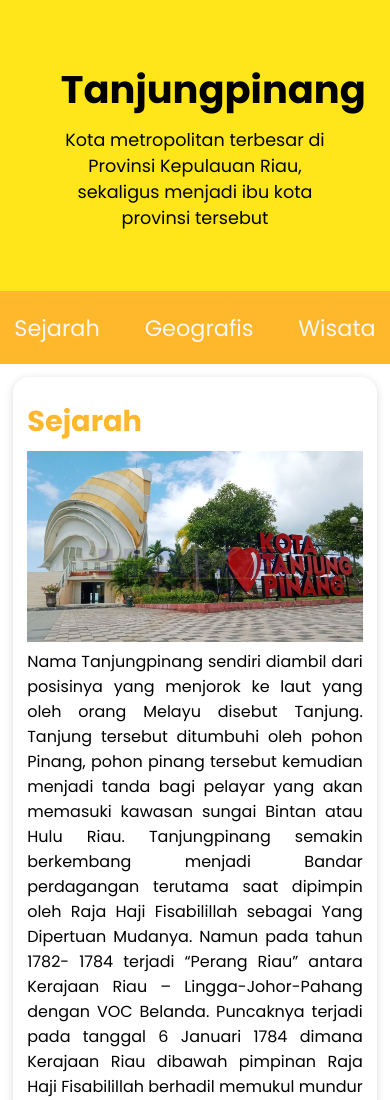
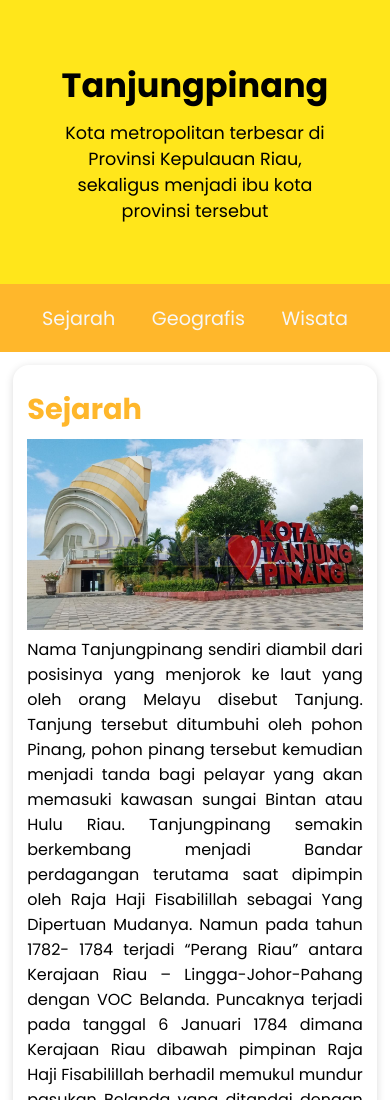
Before and after one commit to MasApis/Profile-Tanjungpinang, a plain HTML site: page index.html in a window 390 px wide. Shown: the top 1100 px of the page. Drawn offline with Linux system fonts and the light colour scheme.

Commit message:
perubahan pada area header untuk ukuran mobile

```diff
--- a/assets/css/style.css
+++ b/assets/css/style.css
@@ -111,9 +111,10 @@ footer {
     header .jumbroton p {
         font-size: 1.1em;
     }
-    nav ul {
+    header nav ul {
         justify-content: center;
-        gap: 1em;
+        gap: 2em;
+        font-size: 1.4em;
     }
     main aside {
         align-self: center;
@@ -124,6 +125,10 @@ footer {
         align-self: stretch;
     }
     header .jumbroton h1 {
-        font-size: 2.4em;
+        font-size: 2.1em;
+    }
+    header nav ul {
+        gap: 1.9em;
+        font-size: 1.2em;
     }
 }
```
